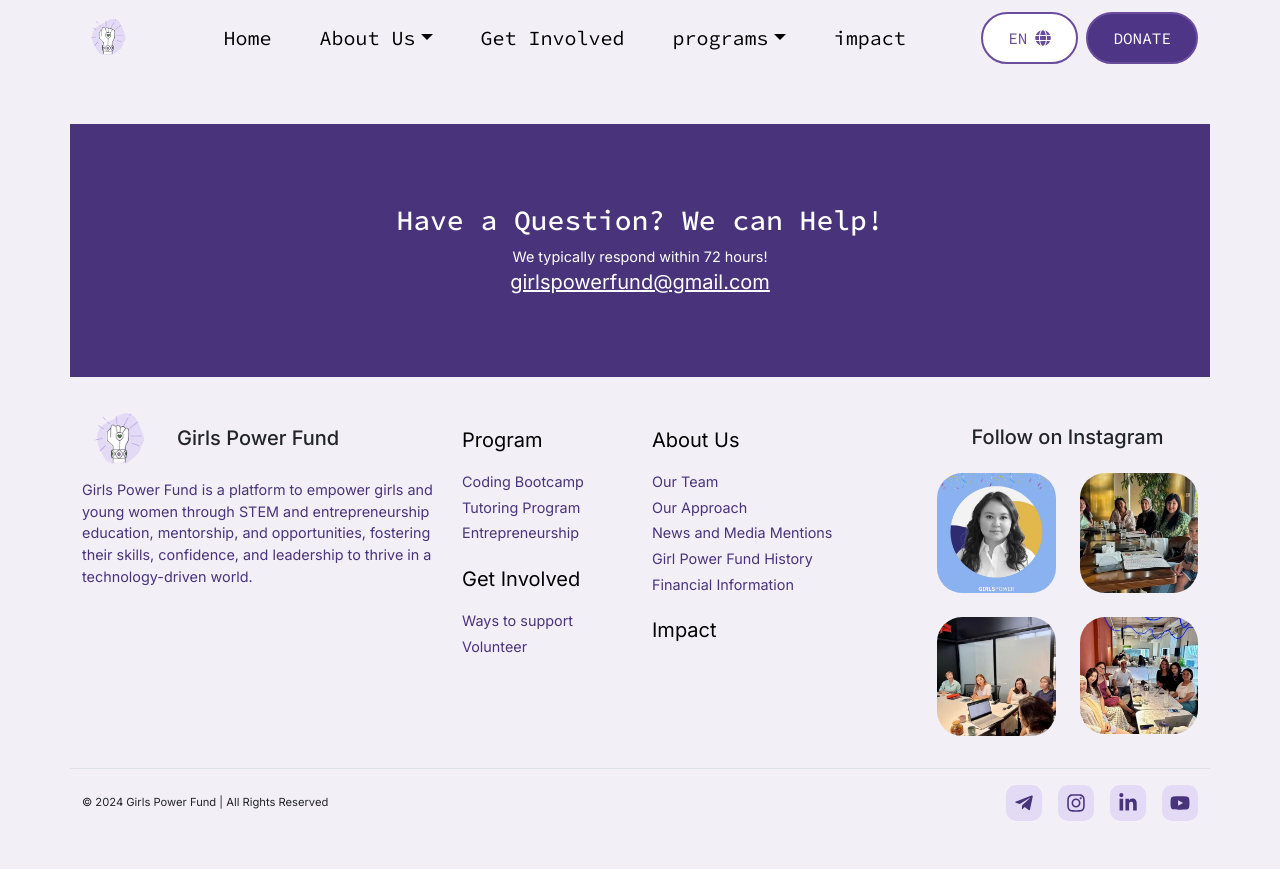
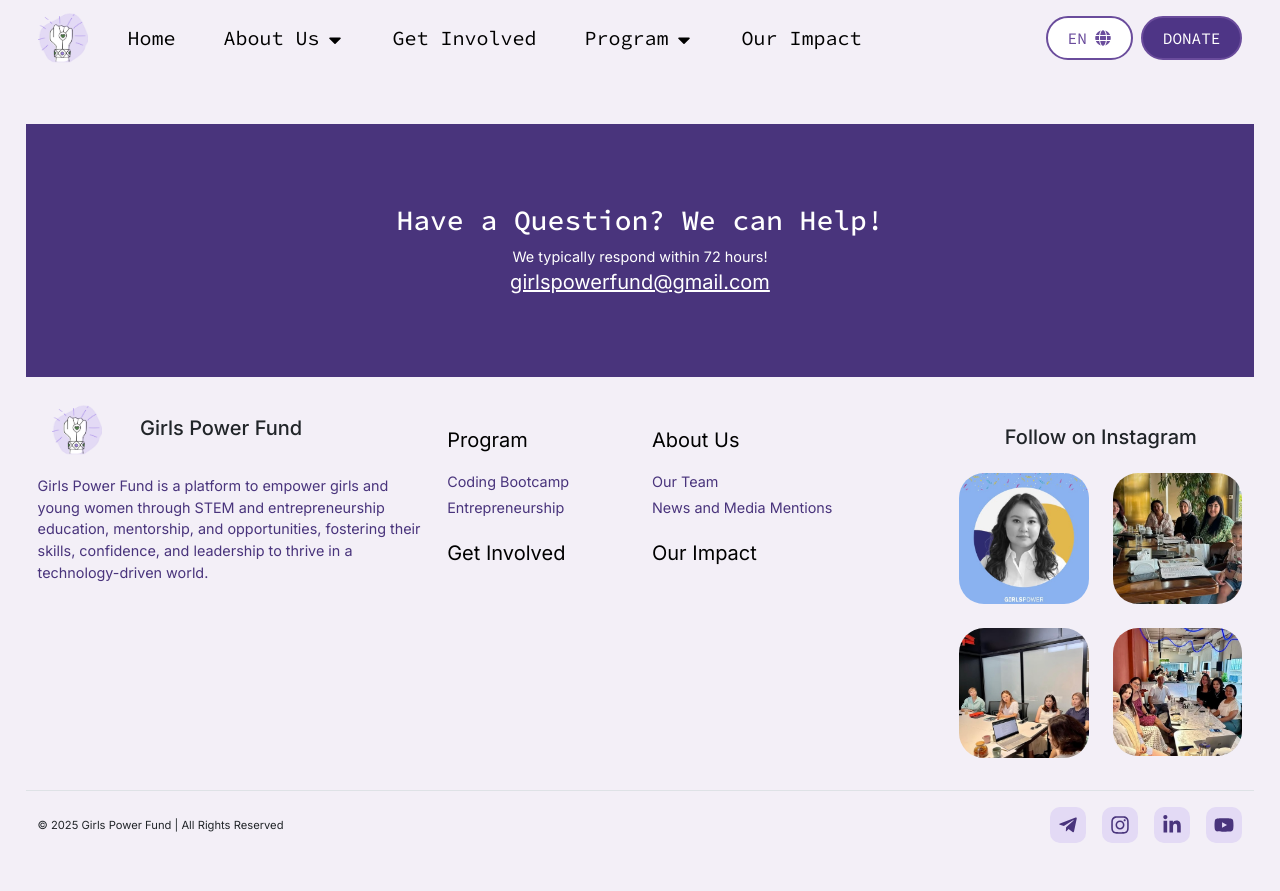
Before and after one commit to MileyNg/GirlsPowerFund, a React (Create React App) app in the folder app/: page /aboutus in a window 1280 px wide. Before the commit the page ends 869 px from the top, so only its background shows below. Built offline with nearby package versions, Linux system fonts and the light colour scheme.

Commit message:
navigation and footer updated

```diff
--- a/app/src/App.css
+++ b/app/src/App.css
@@ -80,19 +80,22 @@
 
 .content-container {
   display: flex;
-	flex-direction: row; /* Default: Horizontal layout */
+  flex-direction: row;
+  /* Default: Horizontal layout */
   justify-content: space-between;
   align-items: center;
 }
 
 .text-section {
-	flex: 2; /* Text section takes up more space */
+  flex: 2;
+  /* Text section takes up more space */
   text-align: left;
   padding-right: 100px;
 }
 
 .image-section {
-	flex: 1; /* Image section takes up less space */
+  flex: 1;
+  /* Image section takes up less space */
   min-width: 300px;
   text-align: center;
 }
@@ -103,9 +106,21 @@
   border-radius: 8px;
 }
 
+@media (min-width: 992px) {
+
+  .container-lg,
+  .container-md,
+  .container-sm,
+  .container {
+    max-width: 96%;
+  }
+}
+
 @media (max-width: 1000px) {
+
   .content-container {
-	  flex-direction: column; /* Stacks items vertically */
+    flex-direction: column;
+    /* Stacks items vertically */
     align-items: center;
   }
 
@@ -113,7 +128,6 @@
     margin-top: 20px;
   }
 }
-
 
 /* Cards */
 .cards-container {
--- a/app/src/components/languages.js
+++ b/app/src/components/languages.js
@@ -165,7 +165,7 @@
       getinvolved: "Engagiere dich",
       waystosupport: "Beteiligungsmöglichkeiten ",
       volunteer: "Volunteer",
-      programs: "Programme",
+      program: "Programme",
       codingbootcamp: "Coding Bootcamp",
       entrepreneurship: "Entrepreneurship",
       donate: "Spenden",
--- a/app/src/footer/Footer.js
+++ b/app/src/footer/Footer.js
@@ -12,34 +12,34 @@
 import Groupmeeting from "../img/groupmeeting.png";
 import Dinnerpic from "../img/dinnerpic.png";
 import "./Footer.css";
+import "../components/languages";
+import { useTranslation } from "react-i18next";
 
 function Footer() {
+  const { t } = useTranslation();
+
   return (
     <footer className="bg-purple py-5 footer">
       <Container>
         {/* Top Section */}
         <Row className="mb-5 text-center">
           <Col className="question-box">
-            <h3 className="font-source">Have a Question? We can Help!</h3>
-            <div className="footer-font font-white">We typically respond within 72 hours!</div>
-            <a
-              href="mailto:girlspowerfund@gmail.com"
-              className="font-white"
-            >
+            <h3 className="font-source">{t("footer1")}</h3>
+            <div className="footer-font font-white">{t("footer2")}</div>
+            <a href="mailto:girlspowerfund@gmail.com" className="font-white">
               girlspowerfund@gmail.com
             </a>
           </Col>
         </Row>
         {/* Middle Section */}
         <Row className="mb-4">
-          {/* About Us */}
           <Col md={4}>
-            <Row className="align-center mt-20">
+            <Row className="align-center mt-20 mb-3">
               <Col md={3}>
                 <Image
                   src={Logo}
-                  width="70"
-                  height="70"
+                  width="50"
+                  height="50"
                   alt="Logo"
                   className="mb-1"
                 />
@@ -48,101 +48,65 @@
                 <h5>Girls Power Fund</h5>
               </Col>
             </Row>
-            <p className="textalign-left footer-font">
-              Girls Power Fund is a platform to empower girls and young women
-              through STEM and entrepreneurship education, mentorship, and
-              opportunities, fostering their skills, confidence, and leadership
-              to thrive in a technology-driven world.
-            </p>
+            <p className="textalign-left footer-font">{t("footer3")}</p>
           </Col>
-          {/* Program Links */}
           <Col md={2}>
             <Nav className="flex-column">
-              <Nav.Link href="#" className="p-0 mb-3 textalign-left">
-                Program
+              <Nav.Link href="/program" className="p-0 mb-3 textalign-left">
+                {t("program")}
               </Nav.Link>
               <Nav.Link
-                href="#"
+                href="/program/codingbootcamp"
                 className="p-0 mb-1 textalign-left footer-font"
               >
-                Coding Bootcamp
+                {t("codingbootcamp")}
               </Nav.Link>
               <Nav.Link
-                href="#"
+                href="/program/entrepreneurship"
                 className="p-0 mb-1 textalign-left footer-font"
               >
-                Tutoring Program
-              </Nav.Link>
-              <Nav.Link
-                href="#"
-                className="p-0 mb-1 textalign-left footer-font"
-              >
-                Entrepreneurship
+                {t("entrepreneurship")}
               </Nav.Link>
             </Nav>
             <Nav className="flex-column">
-              <Nav.Link href="#" className="p-0 mb-3 mt-3 textalign-left">
-                Get Involved
-              </Nav.Link>
               <Nav.Link
-                href="#"
-                className="p-0 mb-1 textalign-left footer-font"
+                href="/getinvolved"
+                className="p-0 mb-3 mt-3 textalign-left"
               >
-                Ways to support
-              </Nav.Link>
-              <Nav.Link
-                href="#"
-                className="p-0 mb-1 textalign-left footer-font"
-              >
-                Volunteer
+                {t("getinvolved")}
               </Nav.Link>
             </Nav>
           </Col>
           {/* About Links */}
           <Col md={3}>
             <Nav className="flex-column">
-              <Nav.Link href="#" className="p-0 mb-3 textalign-left">
-                About Us
+              <Nav.Link href="/aboutus" className="p-0 mb-3 textalign-left">
+                {t("aboutus")}
               </Nav.Link>
               <Nav.Link
-                href="#"
+                href="/aboutus/ourteam"
                 className="p-0 mb-1 textalign-left footer-font"
               >
-                Our Team
+                {t("ourteam")}
               </Nav.Link>
               <Nav.Link
-                href="#"
+                href="/aboutus/newsandmedia"
                 className="p-0 mb-1 textalign-left footer-font"
               >
-                Our Approach
-              </Nav.Link>
-              <Nav.Link
-                href="#"
-                className="p-0 mb-1 textalign-left footer-font"
-              >
-                News and Media Mentions
-              </Nav.Link>
-              <Nav.Link
-                href="#"
-                className="p-0 mb-1 textalign-left footer-font"
-              >
-                Girl Power Fund History
-              </Nav.Link>
-              <Nav.Link
-                href="#"
-                className="p-0 mb-1 textalign-left footer-font"
-              >
-                Financial Information
+                {t("newsandmediamentions")}
               </Nav.Link>
             </Nav>
             <Nav className="flex-column">
-              <Nav.Link href="#" className="p-0 mb-3 mt-3 textalign-left">
-                Impact
+              <Nav.Link
+                href="/ourimpact"
+                className="p-0 mb-3 mt-3 textalign-left"
+              >
+                {t("ourimpact")}
               </Nav.Link>
             </Nav>
           </Col>
           <Col md={3}>
-            <h5 className="mb-4">Follow on Instagram</h5>
+            <h5 className="mb-4">{t("followoninsta")}</h5>
             <Row>
               <Col xs={6}>
                 <Image src={ProfilePic} fluid className="mb-4 image-border" />
@@ -161,7 +125,7 @@
         </Row>
         <Row className="border-top pt-3 align-center">
           <Col md={9} className="text-start copyright">
-            © 2024 Girls Power Fund | All Rights Reserved
+            © 2025 Girls Power Fund | All Rights Reserved
           </Col>
           <Col md={3} className="justify-items-end">
             <Nav>
--- a/app/src/nav/Navigation.css
+++ b/app/src/nav/Navigation.css
@@ -1,8 +1,4 @@
-.dropdown:hover>.dropdown-menu {
-  display: block;
-}
-
-.language-dropdown-toggle::after {
+.dropdown-toggle::after {
   display: none;
 }
 
@@ -10,7 +6,7 @@
   display: flex;
   align-items: center;
   justify-content: center;
-  padding: 12px 25px;
+  padding: 8px 20px;
   color: #6a4c9c;
   background-color: white;
   border-radius: 30px;
@@ -38,7 +34,7 @@
   display: flex;
   align-items: center;
   justify-content: center;
-  padding: 12px 25px;
+  padding: 8px 20px;
   color: white;
   background-color: #4e3586;
   border-radius: 30px;
@@ -48,3 +44,17 @@
   font-size: 1rem;
   font-weight: 400;
 }
+
+.width-max {
+  width: 100%;
+}
+
+
+@media (max-width: 1199px) {
+
+  .dropdown-item {
+    display: grid;
+    justify-content: center;
+  }
+
+}
--- a/app/src/nav/Navigation.js
+++ b/app/src/nav/Navigation.js
@@ -1,20 +1,79 @@
-import React, { useState } from "react";
+import React, { useState, useEffect, useRef } from "react";
 import { Navbar, Nav, NavDropdown, Container, Dropdown } from "react-bootstrap";
 import "./Navigation.css";
 import Logo from "../img/Logo.png";
 import "../components/languages";
 import { useTranslation } from "react-i18next";
-import { FaGlobe } from "react-icons/fa";
+import { FaGlobe, FaCaretDown } from "react-icons/fa";
 
 function Navigation() {
   const { t, i18n } = useTranslation();
-
   const changeLanguage = (lang) => {
     i18n.changeLanguage(lang);
   };
 
   const [showAboutUs, setShowAboutUs] = useState(false);
-  const [showPrograms, setShowPrograms] = useState(false);
+  const [showProgam, setShowProgam] = useState(false);
+
+  const aboutUsRef = useRef(null);
+  const programRef = useRef(null);
+
+  // Close dropdowns when clicking outside
+  useEffect(() => {
+    const handleClickOutside = (event) => {
+      if (
+        aboutUsRef.current &&
+        !aboutUsRef.current.contains(event.target) &&
+        programRef.current &&
+        !programRef.current.contains(event.target)
+      ) {
+        setShowAboutUs(false);
+        setShowProgam(false);
+      }
+    };
+    document.addEventListener("mousedown", handleClickOutside);
+    return () => {
+      document.removeEventListener("mousedown", handleClickOutside);
+    };
+  }, []);
+
+  const handleDropdownClick = (menuState, setMenuState, redirectPath) => {
+    if (menuState) {
+      window.location.href = redirectPath; // Navigate on the second click
+    } else {
+      setMenuState(true); // Open dropdown on the first click
+    }
+  };
+
+  const renderDropdownToggle = (isOpen, dropdown) => (
+    <span
+      style={{
+        display: "inline-block",
+        marginLeft: "5px",
+        transform: isOpen ? "rotate(180deg)" : "rotate(0deg)",
+        transition: "transform 0.3s ease",
+        cursor: "pointer",
+      }}
+      onClick={(e) => {
+        e.stopPropagation(); // Prevent triggering the dropdown title click
+        if (isOpen) {
+          if (dropdown === "aboutus") {
+            setShowAboutUs(false);
+          } else {
+            setShowProgam(false);
+          }
+        } else {
+          if (dropdown === "aboutus") {
+            setShowAboutUs(true);
+          } else {
+            setShowProgam(true);
+          }
+        }
+      }}
+    >
+      <FaCaretDown />
+    </span>
+  );
 
   return (
     <Navbar collapseOnSelect expand="xl" className="Navigation">
@@ -29,20 +88,32 @@
         </Navbar.Brand>
         <Navbar.Toggle aria-controls="responsive-navbar-nav" />
         <Navbar.Collapse id="responsive-navbar-nav">
-          <Nav className="mx-auto">
+          <Nav className="width-max">
             <Nav.Link href="/" className="mx-3">
               {t("home")}
             </Nav.Link>
             <NavDropdown
-              title={t("aboutus")}
+              title={
+                <>
+                  <span
+                    onClick={() =>
+                      handleDropdownClick(
+                        showAboutUs,
+                        setShowAboutUs,
+                        "/aboutus"
+                      )
+                    }
+                    style={{ cursor: "pointer" }}
+                  >
+                    {t("aboutus")}
+                  </span>
+                  {renderDropdownToggle(showAboutUs, "aboutus")}
+                </>
+              }
               id="AboutUsDropdown"
               className="mx-3"
+              ref={aboutUsRef}
               show={showAboutUs}
-              onMouseEnter={() => setShowAboutUs(true)}
-              onMouseLeave={() => setShowAboutUs(false)}
-              onToggle={() => {
-                window.location.href = "/aboutus";
-              }}
             >
               <NavDropdown.Item href="/aboutus/ourteam">
                 {t("ourteam")}
@@ -55,26 +126,33 @@
               {t("getinvolved")}
             </Nav.Link>
             <NavDropdown
-              title={t("programs")}
-              id="ProgramsDropdown"
+              title={
+                <>
+                  <span
+                    onClick={() =>
+                      handleDropdownClick(showProgam, setShowProgam, "/program")
+                    }
+                    style={{ cursor: "pointer" }}
+                  >
+                    {t("program")}
+                  </span>
+                  {renderDropdownToggle(showProgam, "program")}
+                </>
+              }
+              id="ProgramDropdown"
               className="mx-3"
-              show={showPrograms}
-              onMouseEnter={() => setShowPrograms(true)}
-              onMouseLeave={() => setShowPrograms(false)}
-              onClick={() => setShowPrograms(!showPrograms)}
-              onToggle={() => {
-                window.location.href = "/programs";
-              }}
+              ref={programRef}
+              show={showProgam}
             >
-              <NavDropdown.Item href="/programs/codingbootcamp">
+              <NavDropdown.Item href="/progam/codingbootcamp">
                 {t("codingbootcamp")}
               </NavDropdown.Item>
-              <NavDropdown.Item href="/programs/codingbootcamp/entrepreneurship">
+              <NavDropdown.Item href="/progam/codingbootcamp/entrepreneurship">
                 {t("entrepreneurship")}
               </NavDropdown.Item>
             </NavDropdown>
-            <Nav.Link href="/impact" className="mx-3">
-              {t("impact")}
+            <Nav.Link href="/ourimpact" className="mx-3">
+              {t("ourimpact")}
             </Nav.Link>
           </Nav>
           <Nav className="ml-auto">
@@ -100,7 +178,7 @@
               </Dropdown.Menu>
             </Dropdown>
             <div className="donate-button ms-2">
-              <a href="#" target="_blank" rel="noopener noreferrer">
+              <a href="/donate" target="_blank" rel="noopener noreferrer">
                 DONATE
               </a>
             </div>
```
Also changed, not shown: app/src/img/Logo.png. Lines whose indentation alone changed are shown as unchanged.
